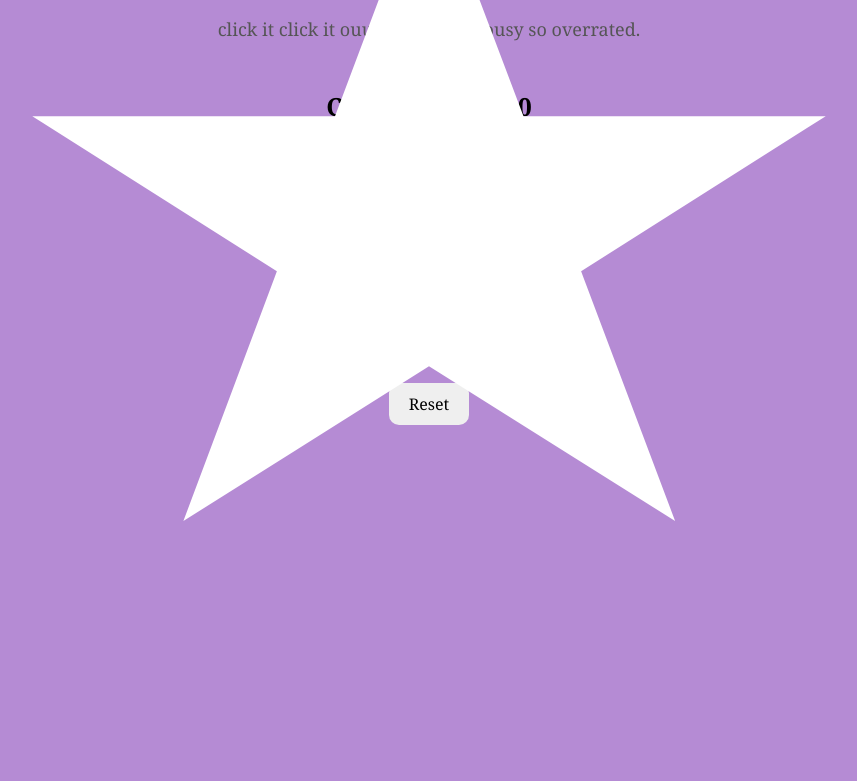
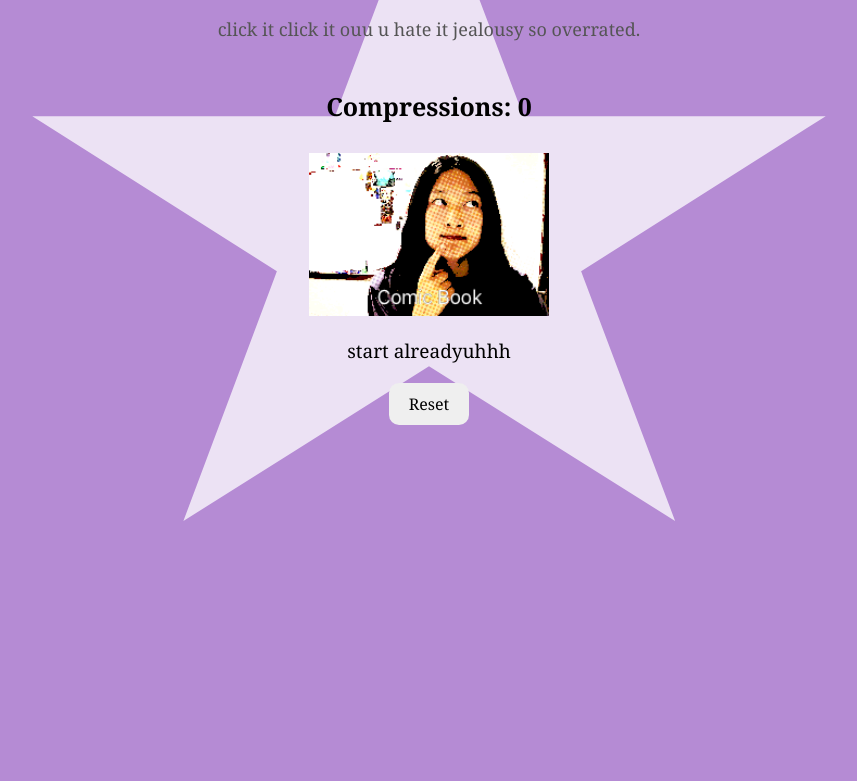
Before and after one commit to katherynjwang-sys/fhp-cpr-game-babytester, a plain HTML site: page index.html in a window 1280 px wide. Shown: the part 232-1013 px from the top of the page, without its empty margins (211-1068 px from the left). Drawn offline with Linux system fonts and the light colour scheme.

Commit message:
Add star overlay to container with opacity
Added a star overlay with reduced opacity to the container.

````diff
--- a/style.css
+++ b/style.css
@@ -28,6 +28,7 @@ body {
 }
 
 /* White star */
+
 .container::before {
     content: "★";
 
@@ -41,11 +42,17 @@ body {
     line-height: 1;
 
     color: white;
+    opacity: 0.75;
 
     z-index: 0;
     pointer-events: none;
 }
-```
+
+/* Make sure the game is above the star */
+.container > * {
+    position: relative;
+    z-index: 1;
+}
 
 /* Game content */
 .container > * {
````
